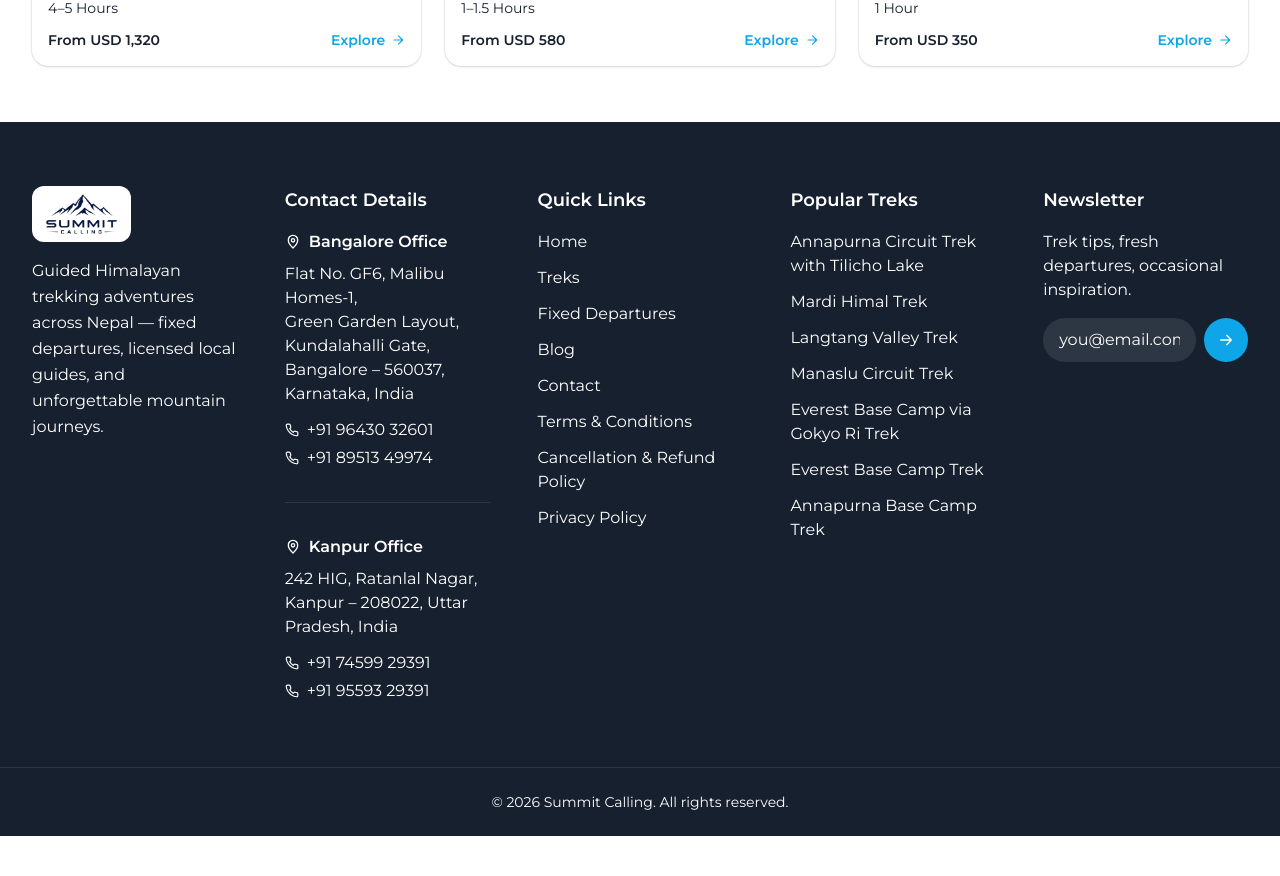
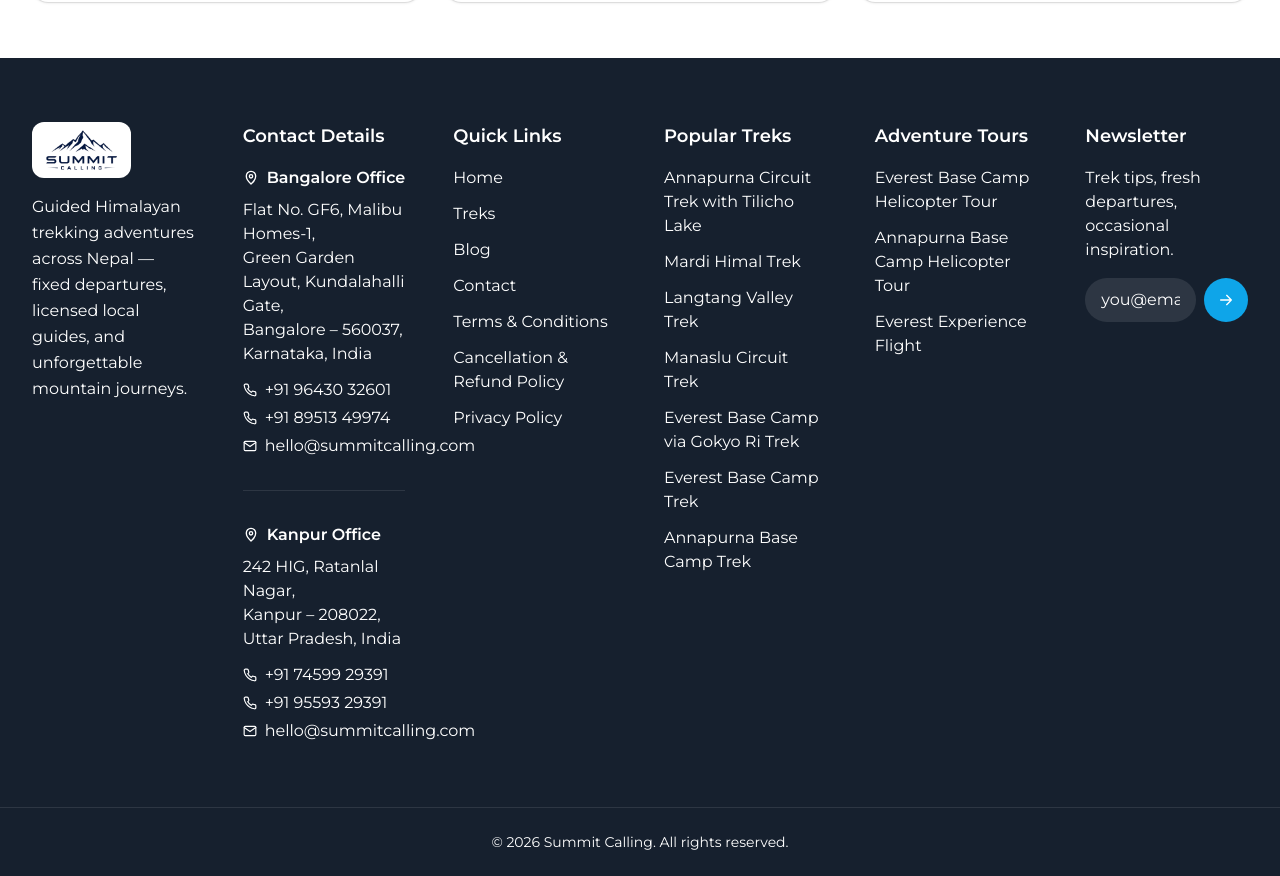
Before and after one commit to summitcalling/Website-, a Next.js app: page /experiences in a window 1280 px wide. Shown: the part 860-1736 px from the top of the page. Before the commit the page ends 1696 px from the top, so only its background shows below. Built offline with nearby package versions, Linux system fonts and the light colour scheme.

Commit message:
Footer: add Adventure Tours column, office emails, remove duplicate links Promo banner: full-bleed HD image matching gallery banner sizing Reduce gaps between homepage sections, tweak hero support label Remove intro paragraph from experiences listing page

```diff
--- a/src/app/experiences/page.js
+++ b/src/app/experiences/page.js
@@ -16,7 +16,6 @@
       <PageHeader
         eyebrow="Beyond Trekking"
         title="Helicopter Tours & Mountain Flights"
-        description="Experience the Himalayas from above — scenic helicopter tours and mountain flights, no trekking required."
       />
       <section className="bg-cream">
         <div className={`${CONTAINER} py-14`}>
--- a/src/components/Footer.js
+++ b/src/components/Footer.js
@@ -5,12 +5,22 @@
 import { useState } from "react";
 import { footerLinks, site } from "@/data/site";
 import { treks } from "@/data/treks";
+import { experiences } from "@/data/experiences";
 import { CONTAINER } from "@/lib/layout";
 
 function PhoneIcon() {
   return (
     <svg width="14" height="14" viewBox="0 0 24 24" fill="none" stroke="currentColor" strokeWidth="2" strokeLinecap="round" strokeLinejoin="round" className="shrink-0">
       <path d="M22 16.92v3a2 2 0 0 1-2.18 2 19.79 19.79 0 0 1-8.63-3.07 19.5 19.5 0 0 1-6-6 19.79 19.79 0 0 1-3.07-8.67A2 2 0 0 1 4.11 2h3a2 2 0 0 1 2 1.72c.127.96.361 1.903.7 2.81a2 2 0 0 1-.45 2.11L8.09 9.91a16 16 0 0 0 6 6l1.27-1.27a2 2 0 0 1 2.11-.45c.907.339 1.85.573 2.81.7A2 2 0 0 1 22 16.92z" />
+    </svg>
+  );
+}
+
+function MailIcon() {
+  return (
+    <svg width="14" height="14" viewBox="0 0 24 24" fill="none" stroke="currentColor" strokeWidth="2" strokeLinecap="round" strokeLinejoin="round" className="shrink-0">
+      <path d="M4 4h16c1.1 0 2 .9 2 2v12c0 1.1-.9 2-2 2H4c-1.1 0-2-.9-2-2V6c0-1.1.9-2 2-2z" />
+      <path d="M22 6l-10 7L2 6" />
     </svg>
   );
 }
@@ -37,7 +47,7 @@
 
   return (
     <footer className="bg-ink text-white">
-      <div className={`${CONTAINER} py-16 grid gap-12 sm:grid-cols-2 lg:grid-cols-5`}>
+      <div className={`${CONTAINER} py-16 grid gap-12 sm:grid-cols-2 lg:grid-cols-6`}>
         <div className="md:col-span-1">
           <div className="flex items-center text-white">
             <span className="flex h-14 shrink-0 items-center justify-center rounded-xl bg-white px-2.5 py-1.5">
@@ -81,6 +91,10 @@
                 <PhoneIcon />
                 +91 89513 49974
               </a>
+              <a href="mailto:hello@summitcalling.com" className="flex items-center gap-2 hover:text-blue transition-colors">
+                <MailIcon />
+                hello@summitcalling.com
+              </a>
             </div>
           </div>
 
@@ -102,6 +116,10 @@
               <a href="tel:+919559329391" className="flex items-center gap-2 hover:text-blue transition-colors">
                 <PhoneIcon />
                 +91 95593 29391
+              </a>
+              <a href="mailto:hello@summitcalling.com" className="flex items-center gap-2 hover:text-blue transition-colors">
+                <MailIcon />
+                hello@summitcalling.com
               </a>
             </div>
           </div>
@@ -149,6 +167,19 @@
         </div>
 
         <div>
+          <h3 className="font-serif font-semibold text-white text-lg mb-4">Adventure Tours</h3>
+          <ul className="space-y-3 text-base">
+            {experiences.map((exp) => (
+              <li key={exp.slug}>
+                <Link href={`/experiences/${exp.slug}`} className="hover:text-blue transition-colors">
+                  {exp.name}
+                </Link>
+              </li>
+            ))}
+          </ul>
+        </div>
+
+        <div>
           <h3 className="font-serif font-semibold text-white text-lg mb-4">Newsletter</h3>
           <p className="text-base text-white mb-4">
             Trek tips, fresh departures, occasional inspiration.
--- a/src/components/Hero.js
+++ b/src/components/Hero.js
@@ -5,7 +5,7 @@
 const stats = [
   {
     value: "24/7",
-    label: "WhatsApp Support",
+    label: "Customer Support",
     icon: (
       <path d="M5 5.25h14a1.75 1.75 0 0 1 1.75 1.75v8.5A1.75 1.75 0 0 1 19 17.25h-8.94l-4.31 3.68v-3.68H5A1.75 1.75 0 0 1 3.25 15.5V7A1.75 1.75 0 0 1 5 5.25Z" strokeLinecap="round" strokeLinejoin="round" />
     ),
--- a/src/components/PromoBanner.js
+++ b/src/components/PromoBanner.js
@@ -4,27 +4,25 @@
 
 export default function PromoBanner() {
   return (
-    <section className="relative overflow-hidden bg-white pb-20">
-      <div className="relative h-[420px] sm:h-[560px]">
+    <section className="relative h-[70vh] min-h-[480px] w-full overflow-hidden bg-ink sm:h-[85vh]">
       <Image
-          src="/misty-peak-banner-2.png"
+        src="https://images.unsplash.com/photo-1477468572316-36979010099d?auto=format&fit=crop&w=2200&q=80"
         alt="A mountain peak veiled in mist"
         fill
-          className="object-cover object-top grayscale"
+        className="object-cover"
         sizes="100vw"
         priority
       />
-        <div className="absolute inset-0 bg-gradient-to-b from-transparent via-white/70 to-white" />
-      </div>
+      <div className="absolute inset-0 bg-gradient-to-t from-ink/80 via-ink/30 to-ink/40" />
 
-      <div className={`relative -mt-16 flex flex-col items-center gap-5 text-center sm:-mt-24 ${CONTAINER}`}>
+      <div className={`relative flex h-full flex-col items-center justify-center gap-5 text-center ${CONTAINER}`}>
         <span className="text-xs font-semibold uppercase tracking-[0.3em] text-blue">
           Early Bird Offer
         </span>
-        <h2 className="font-serif text-3xl sm:text-4xl text-ink">
+        <h2 className="font-serif text-3xl sm:text-4xl text-white">
           Book 60 Days Ahead and Save 10%
         </h2>
-        <p className="max-w-xl text-base leading-relaxed text-ink">
+        <p className="max-w-xl text-base leading-relaxed text-white">
           Lock in your 2026 Himalayan departure two months early and save 10% on any fixed-date trek.
         </p>
         <span className="h-px w-12 bg-blue" />
--- a/src/components/TourCategories.js
+++ b/src/components/TourCategories.js
@@ -5,7 +5,7 @@
 
 export default function TourCategories() {
   return (
-    <section className="mt-16 bg-cream sm:mt-20">
+    <section className="mt-6 bg-cream sm:mt-8">
       <div className={`${CONTAINER} py-20 sm:py-24`}>
         <div className="flex flex-col gap-10 lg:flex-row lg:items-start lg:gap-14">
           <div className="lg:sticky lg:top-28 lg:w-72 lg:shrink-0">
--- a/src/components/WhyChooseUs.js
+++ b/src/components/WhyChooseUs.js
@@ -44,7 +44,7 @@
   }
 
   return (
-    <section className="mt-16 overflow-hidden bg-white sm:mt-20">
+    <section className="mt-2 overflow-hidden bg-white sm:mt-4">
       <div className="py-24 pl-5 sm:pl-8 sm:py-28 lg:pl-24">
         <span className="inline-flex items-center gap-2 text-xs font-semibold uppercase tracking-widest text-blue">
           Why Choose Us
--- a/src/data/site.js
+++ b/src/data/site.js
@@ -27,7 +27,6 @@
 export const footerLinks = [
   { href: "/", label: "Home" },
   { href: "/treks", label: "Treks" },
-  { href: "/fixed-departures", label: "Fixed Departures" },
   { href: "/blog", label: "Blog" },
   { href: "/contact", label: "Contact" },
 ];
```
Lines whose indentation alone changed are shown as unchanged.
